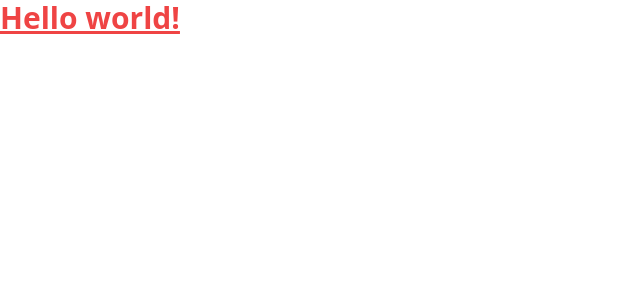
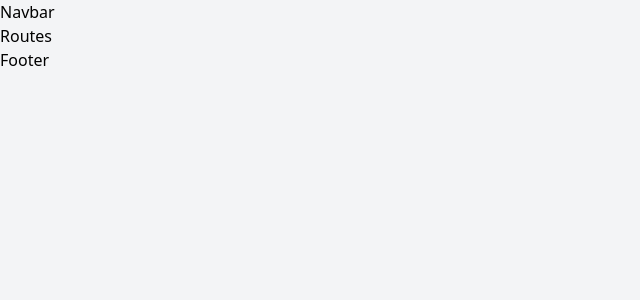
Before and after one commit to software-developer-yamin/Google-Search-Clone-With-ReactJS, a React (Create React App) app: page / in a window 1280 px wide. Shown: the top 300 px of the page, without its empty margins (0-640 px from the left). Built offline with nearby package versions, Linux system fonts and the light colour scheme.

Commit message:
used all components

```diff
--- a/public/index.html
+++ b/public/index.html
@@ -24,7 +24,7 @@
       work correctly both with client-side routing and a non-root public URL.
       Learn how to configure a non-root public URL by running `npm run build`.
     -->
-    <title>React App</title>
+    <title>Google Search Clone</title>
   </head>
   <body>
     <noscript>You need to enable JavaScript to run this app.</noscript>
--- a/src/App.js
+++ b/src/App.js
@@ -1,10 +1,20 @@
+import { useState } from 'react';
 import './App.css';
+import Footer from './components/Footer';
+import Navbar from './components/Navbar';
+import Routes from './components/Routes';
 
 function App() {
+  const [darkTheme, setDarkTheme] = useState(false);
+
   return (
-    <h1 className="text-3xl font-bold underline text-red-500">
-      Hello world!
-    </h1>
+    <section className={darkTheme ? "dark" : ""}>
+      <section className="bg-gray-100 dark:bg-gray-900 dark:text-gray-200 min-h-screen">
+        <Navbar />
+        <Routes />
+        <Footer />
+      </section>
+    </section>
   );
 }
 
--- a/tailwind.config.js
+++ b/tailwind.config.js
@@ -1,4 +1,5 @@
 module.exports = {
+  darkMode: 'class',
   content: [
     "./src/**/*.{js,jsx,ts,tsx}",
   ],
```
